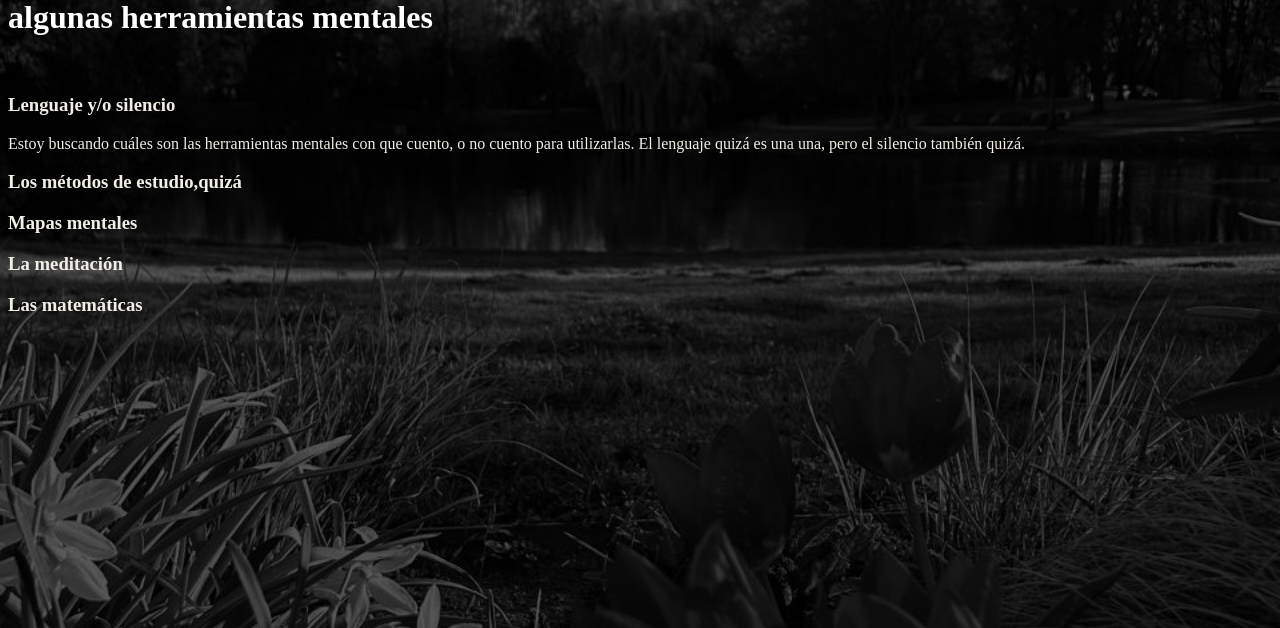
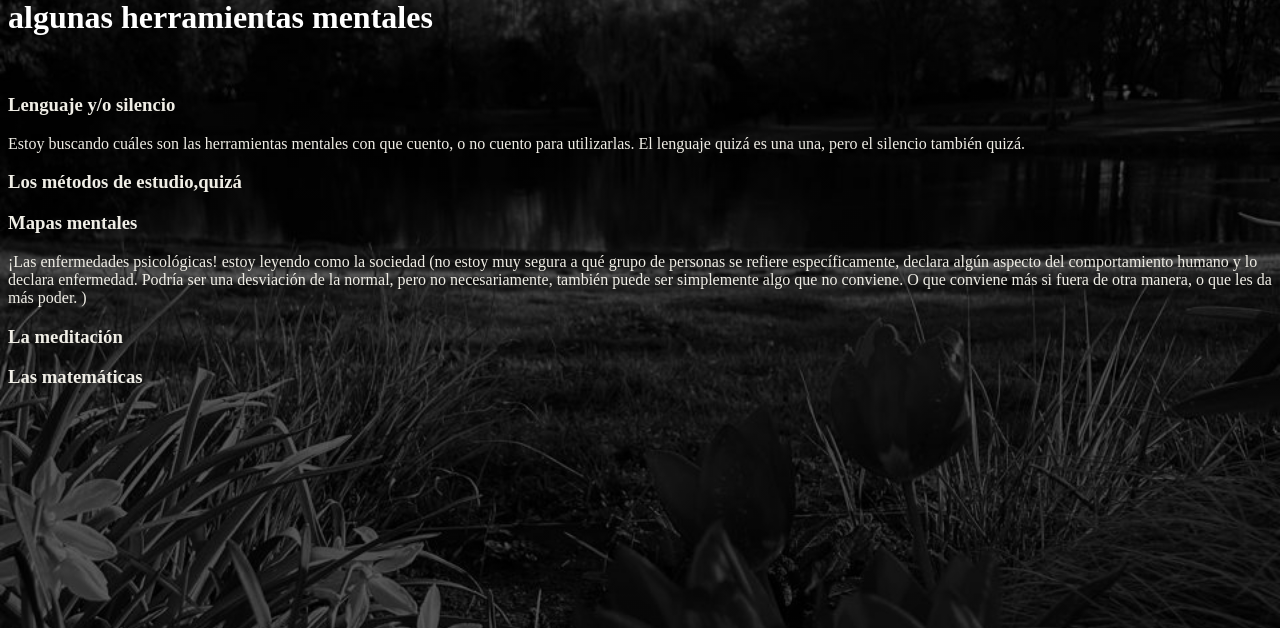
Before and after one commit to Elinada/my_web, a Flask app: page /herramientas/ in a window 1280 px wide. Shown: the part 105-733 px from the top of the page. Run offline with Flask 3, Linux system fonts and the light colour scheme.

Commit message:
First deliver 1.2

```diff
--- a/templates/herramientas.html
+++ b/templates/herramientas.html
@@ -15,6 +15,10 @@
     </div>
     <h3>Los métodos de estudio,quizá</h3>
     <h3>Mapas mentales</h3>
+    ¡Las enfermedades psicológicas! estoy leyendo como la sociedad (no estoy muy segura a qué grupo de personas se refiere
+    específicamente, declara algún aspecto del comportamiento humano y lo declara enfermedad. Podría ser una
+    desviación de la normal, pero no necesariamente, también puede ser simplemente algo que no conviene. O que
+    conviene más si fuera de otra manera, o que les da más poder. )
     <h3>La meditación</h3>
     <h3>Las matemáticas</h3>
 </div>
```
